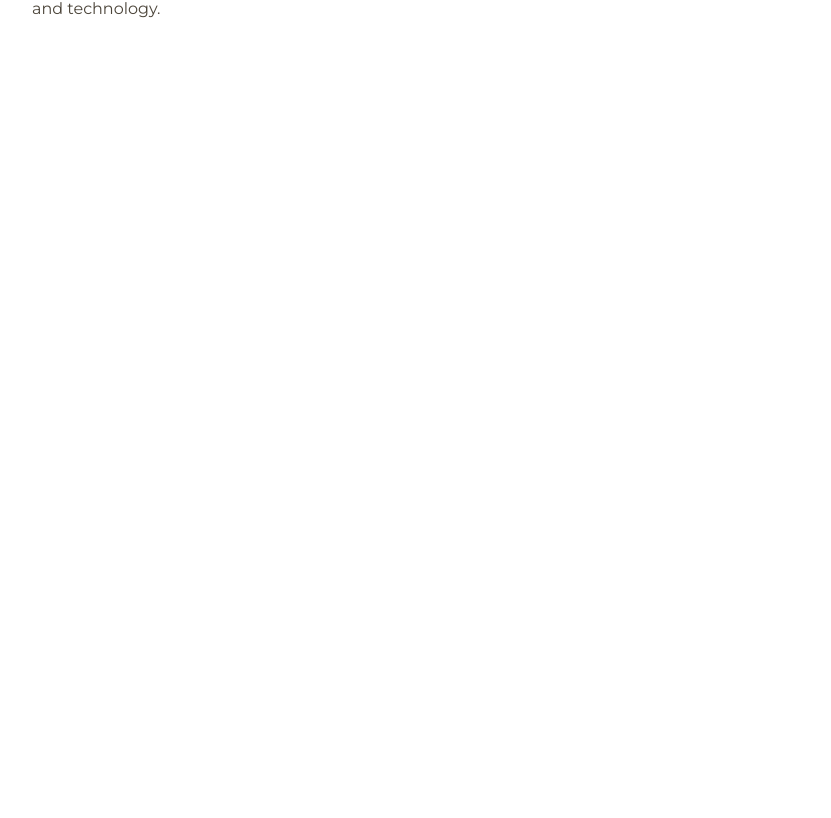
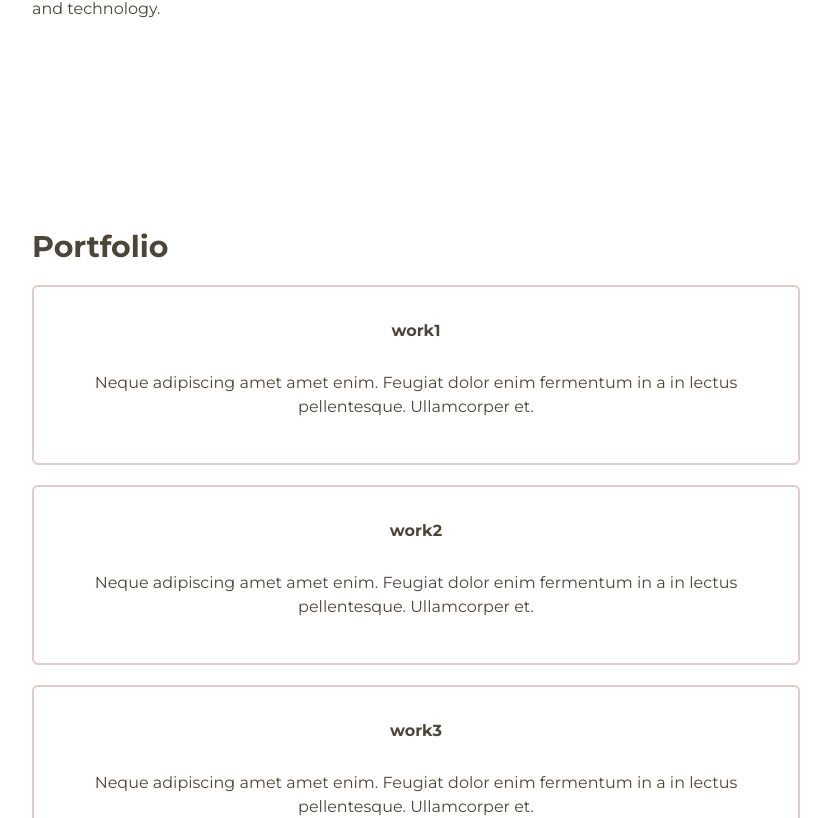
Before and after one commit to cocomarine/portfolio-ts, a React (Vite) app: page / in a window 1280 px wide. Shown: the part 1191-2009 px from the top of the page, without its empty margins (224-1055 px from the left). Before the commit the page ends 1600 px from the top, so only its background shows below. Built offline with nearby package versions, Linux system fonts and the light colour scheme.

Commit message:
portfolio page in progress

```diff
--- a/src/App.tsx
+++ b/src/App.tsx
@@ -4,6 +4,7 @@ import { useEffect } from "react";
 import Navbar from "@/scenes/navbar";
 import Home from "@/scenes/home";
 import About from "@/scenes/about";
+import Work from "@/scenes/work";
 
 function App() {
   const [selectedPage, setSelectedPage] = useState<SelectedPage>(SelectedPage.Home); // using enum
@@ -31,6 +32,7 @@ function App() {
       />
       <Home setSelectedPage={setSelectedPage} />
       <About setSelectedPage={setSelectedPage} />
+      <Work setSelectedPage={setSelectedPage} />
     </div>
   )
 }
--- a/src/scenes/about/index.tsx
+++ b/src/scenes/about/index.tsx
@@ -34,7 +34,8 @@ const About = ({setSelectedPage}: Props) => {
 
   return <section
       id="about"
-      className="mx-auto min-h-full w-3/5 py-20"
+      // className="mx-auto min-h-full w-3/5 py-20"
+      className="mx-auto w-3/5 py-20"
     >
       <div className="md:my-5" ref={pageRef}>
         <HText>About Me</HText>
--- /dev/null
+++ b/src/scenes/work/Work.tsx
@@ -0,0 +1,18 @@
+import { SelectedPage } from "@/shared/types";
+
+type Props = {
+  title: string,
+  description: string,
+  setSelectedPage: (value: SelectedPage) => void;
+}
+
+const Work = ({ title, description, setSelectedPage }: Props) => {
+  return (
+    <div className="mt-5 rounded-md border-2 border-gray-100 px-5 py-8 text-center">
+      <h4 className="font-bold pb-4">{title}</h4>
+      <p className="my-3">{description}</p>
+    </div>
+  )
+}
+
+export default Work;
--- a/src/scenes/work/index.tsx
+++ b/src/scenes/work/index.tsx
@@ -0,0 +1,58 @@
+import { useState, useEffect, useRef } from "react";
+import { WorkType, SelectedPage } from "@/shared/types";
+import HText from "@/shared/HText";
+import Work from "./Work";
+import { motion } from "framer-motion";
+
+const works: Array<WorkType> = [
+  {
+    title: "work1",
+    description: "Neque adipiscing amet amet enim. Feugiat dolor enim fermentum in a in lectus pellentesque. Ullamcorper et."
+  },
+  {
+    title: "work2",
+    description: "Neque adipiscing amet amet enim. Feugiat dolor enim fermentum in a in lectus pellentesque. Ullamcorper et."
+  },
+  {
+    title: "work3",
+    description: "Neque adipiscing amet amet enim. Feugiat dolor enim fermentum in a in lectus pellentesque. Ullamcorper et."
+  },
+  {
+    title: "work4",
+    description: "Neque adipiscing amet amet enim. Feugiat dolor enim fermentum in a in lectus pellentesque. Ullamcorper et."
+  },
+];
+
+type Props = {
+  setSelectedPage: (value: SelectedPage) => void;
+}
+
+function Works({ setSelectedPage }: Props) {
+  return <section
+    id="work"
+    className="mx-auto min-h-full w-3/5 py-20"
+  >
+    <div className="md:my-5">
+      <HText>Portfolio</HText>
+      <motion.div
+        onViewportEnter={() => setSelectedPage(SelectedPage.Work)}
+      >
+        {/* map through works */}
+        {/* <div className="mt-5 items-center justify-between gap-8 md:flex"> */}
+        <div className="mt-5">
+          {works.map((work: WorkType) => (
+            <Work
+              key={work.title}
+              title={work.title}
+              description={work.description}
+              setSelectedPage={setSelectedPage}
+            />
+          ))}
+        </div>
+      </motion.div>
+    </div>
+
+  </section>
+};
+
+export default Works;
--- a/src/shared/types.ts
+++ b/src/shared/types.ts
@@ -7,3 +7,8 @@ export enum SelectedPage {
   LinkedIn = "linkedin",
   GitHub = "github",
 }
+
+export interface WorkType {
+  title: string,
+  description: string,
+}
--- a/tailwind.config.cjs
+++ b/tailwind.config.cjs
@@ -8,14 +8,14 @@ module.exports = {
     extend: {
       keyframes: {
         wave: {
-            '0%': { transform: 'rotate(0.0deg)' },
-            '15%': { transform: 'rotate(14.0deg)' },
-            '30%': { transform: 'rotate(-8.0deg)' },
-            '40%': { transform: 'rotate(14.0deg)' },
-            '50%': { transform: 'rotate(-4.0deg)' },
-            '60%': { transform: 'rotate(10.0deg)' },
-            '70%': { transform: 'rotate(0.0deg)' },
-            '100%': { transform: 'rotate(0.0deg)' },
+            '0%': { transform: 'rotate(12.0deg)' },
+            '15%': { transform: 'rotate(26.0deg)' },
+            '30%': { transform: 'rotate(4.0deg)' },
+            '40%': { transform: 'rotate(26.0deg)' },
+            '50%': { transform: 'rotate(8.0deg)' },
+            '60%': { transform: 'rotate(22.0deg)' },
+            '70%': { transform: 'rotate(12.0deg)' },
+            '100%': { transform: 'rotate(12.0deg)' },
         },
       },
       animation: {
```
Also changed, not shown: src/scenes/work/Portfolio.tsx (deleted).
